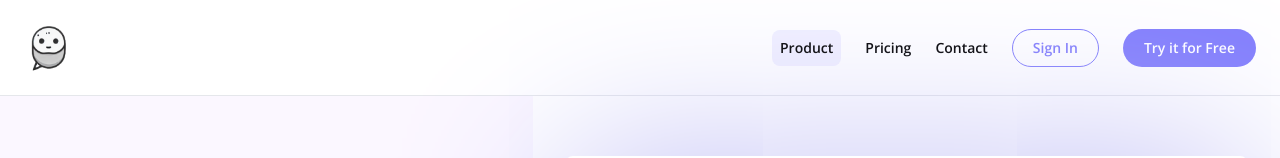
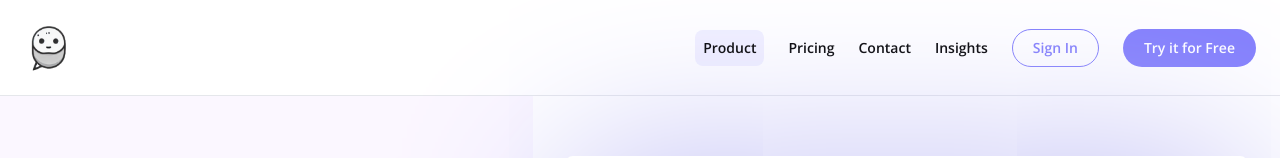
Before and after one commit to SumitNalavade/TrainingWheels, a React (Vite) app in the folder frontend/: page /signin in a window 1280 px wide. Shown: the top 158 px of the page. Built offline with nearby package versions, Linux system fonts and the light colour scheme; no server answers; grey boxes are pictures that could not be loaded.

Commit message:
navbar update

```diff
--- a/frontend/src/components/Navbar.tsx
+++ b/frontend/src/components/Navbar.tsx
@@ -2,6 +2,7 @@ import React from "react";
 //@ts-ignore
 import mascot from "../assets/mascot.png";
 import { useNavigate } from "react-router";
+import { Link } from "react-router-dom";
 
 interface NavbarProps {
   noMargin?: boolean;
@@ -32,6 +33,7 @@ const Navbar: React.FC<NavbarProps> = ({ noMargin, purple }) => {
         </button>
         <button className="text-sm antialiased">Pricing</button>
         <button className="text-sm antialiased">Contact</button>
+        <Link to="/insights"><button className="text-sm antialiased">Insights</button></Link>
         <button
           className="rounded-full px-5 py-2 bg-[#FFFFFF] text-sm text-[#837FFC] border border-[#837FFC] hover:text-[#FFFFFF] hover:bg-[#837FFC] antialiased"
           onClick={routeToSignIn}
```
